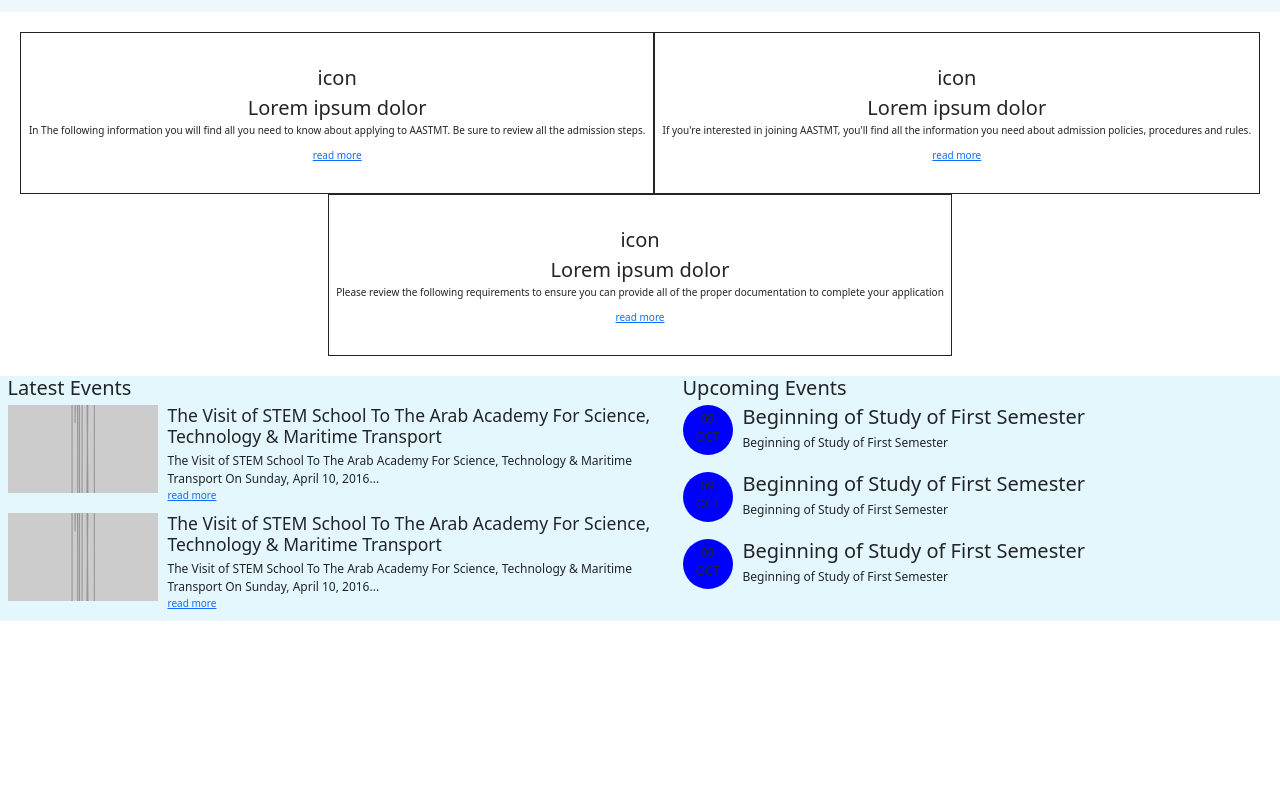
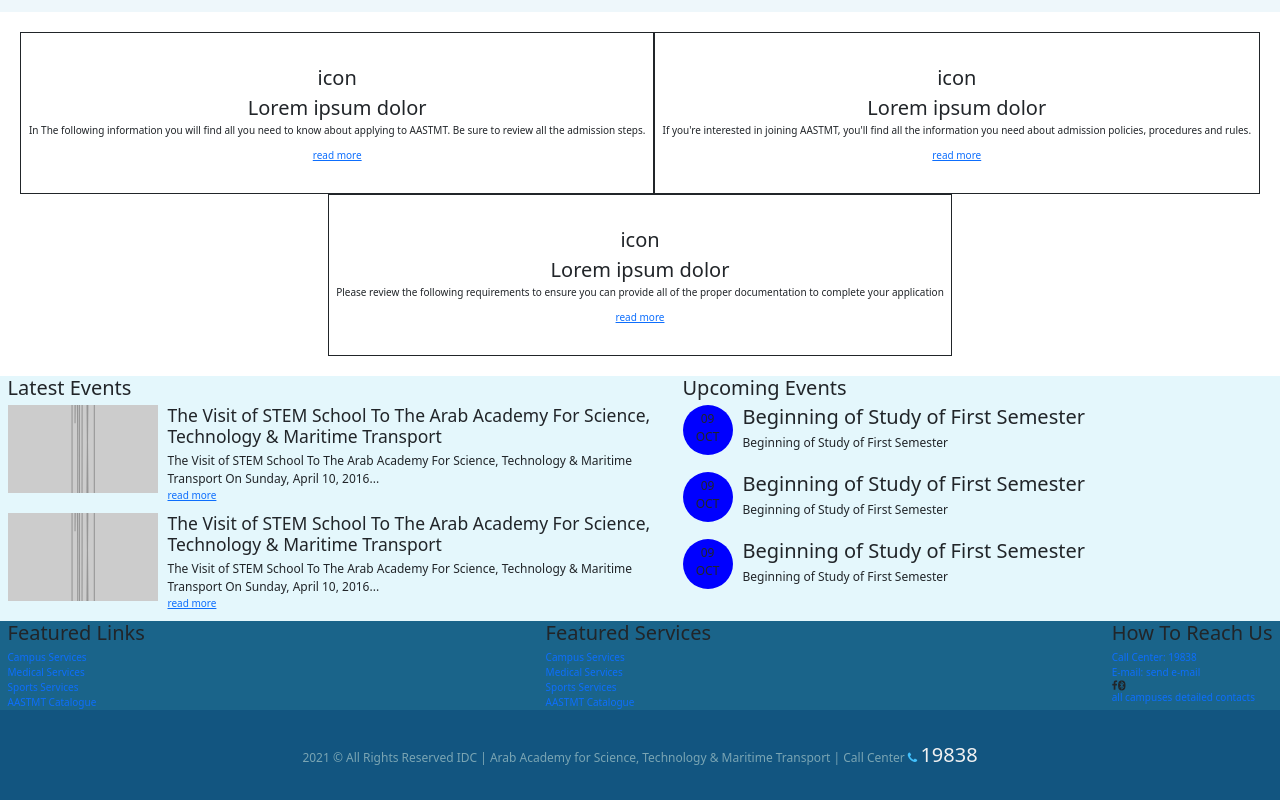
Before and after one commit to al-amiir/arab-academy, a website: page index.html in a window 1280 px wide. Shown: the part 760-1560 px from the top of the page. Before the commit the page ends 1381 px from the top, so only its background shows below. Drawn offline with nearby package versions, Linux system fonts and the light colour scheme; placeholder pictures from the web are drawn by us.

Commit message:
Footer primary design

```diff
--- a/index.html
+++ b/index.html
@@ -529,7 +529,43 @@
       </section>
 
       <section class="welcome"></section>
-      <section class="footer"></section>
+
+      <section class="row row-cols-auto d-flex justify-content-between footer">
+        <div class="col d-flex flex-column align-items-start footer_text">
+          <h2>Featured Links</h2>
+          <a href="#">Campus Services </a>
+          <a href="#"> Medical Services</a>
+          <a href="#"> Sports Services</a>
+          <a href="#"> AASTMT Catalogue</a>
+        </div>
+        <div class="col d-flex flex-column align-items-start footer_text">
+          <h2>Featured Services</h2>
+          <a href="#">Campus Services </a>
+          <a href="#"> Medical Services</a>
+          <a href="#"> Sports Services</a>
+          <a href="#"> AASTMT Catalogue</a>
+        </div>
+        <div class="col d-flex flex-column align-items-start footer_text">
+          <h2>How To Reach Us</h2>
+
+          <a href="#"> Call Center: 19838</a>
+          <a mailto="#" href="#"> E-mail: send e-mail</a>
+          <div class="d-flex">
+            <span class="fa fa-facebook"></span>
+            <span class="fa fa-bluetooth"></span>
+          </div>
+
+          <a href="#"> all campuses detailed contacts</a>
+        </div>
+      </section>
+      <section class="row align-items-center footer_rights">
+        <span>
+          2021 © All Rights Reserved IDC | Arab Academy for Science, Technology
+          & Maritime Transport | Call Center
+          <span class="fa fa-phone footer_rights-phone"></span>
+          <span class="footer_rights-number">19838</span>
+        </span>
+      </section>
     </div>
   </body>
 </html>
--- /dev/null
+++ b/style/scss/layout/footer.scss
@@ -0,0 +1,23 @@
+.footer {
+  background-color: #1a648a;
+  a {
+    text-decoration: none;
+  }
+  &_text {
+  }
+  &_rights {
+    background-color: #125580;
+    color: #7aa5b3;
+    text-align: center;
+    font-size: 1.2rem;
+    padding: 30px;
+    &-number {
+      font-size: 2rem;
+      color: #f1f1f1;
+    }
+    &-phone {
+      color: #42c0fb;
+      font-size: 2rem;
+    }
+  }
+}
--- a/style/scss/main.scss
+++ b/style/scss/main.scss
@@ -7,7 +7,10 @@
 }
 @import "./base/base.scss";
 @import "./base/typography.scss";
+
 @import "./component/caursoul.scss";
 @import "./component/campuses.scss";
 @import "./component//instruction.scss";
 @import "./component/events.scss";
+
+@import "./layout/footer.scss";
```
Also changed, not shown: style/css/main.css, 1 other file.
